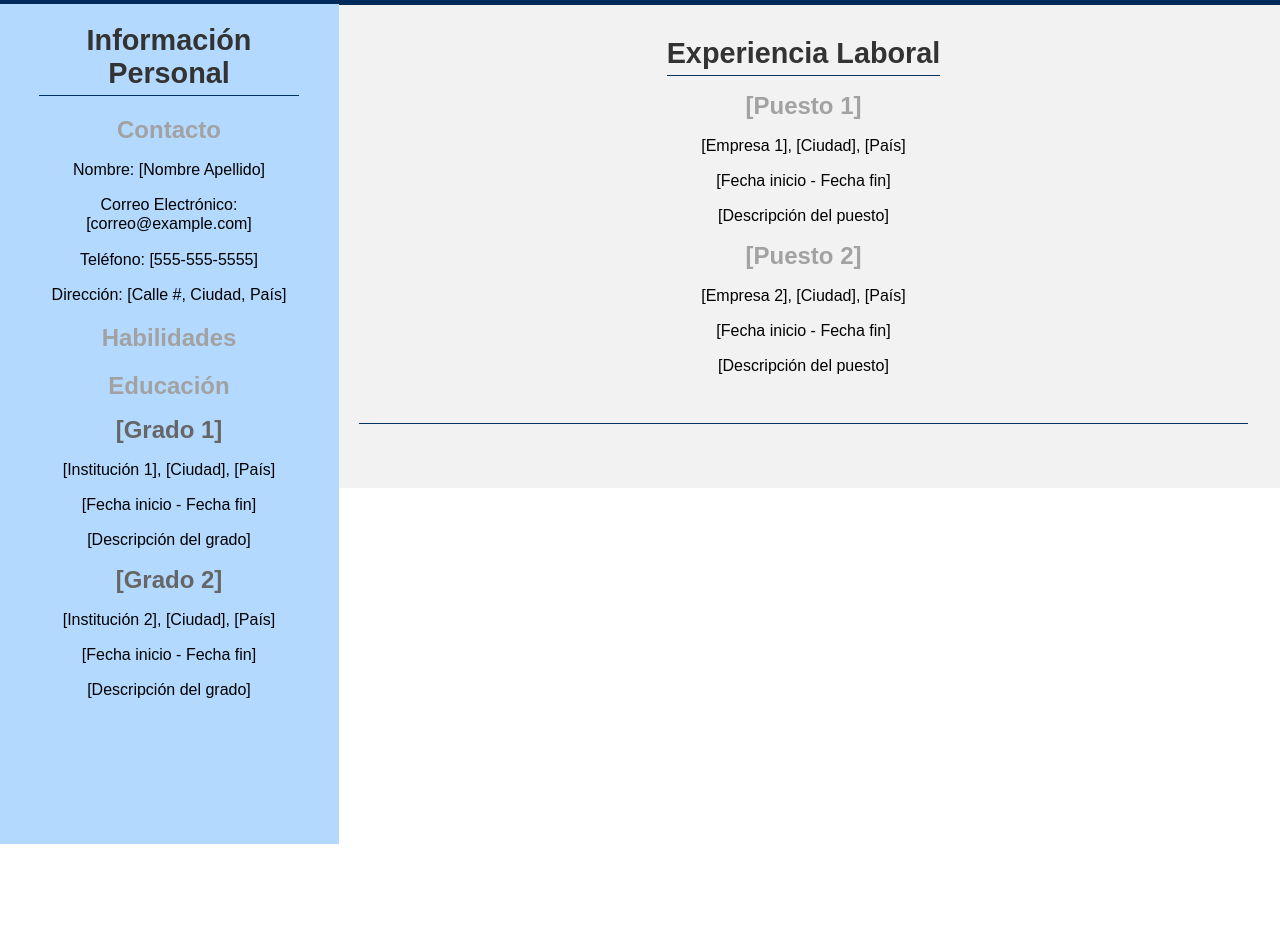
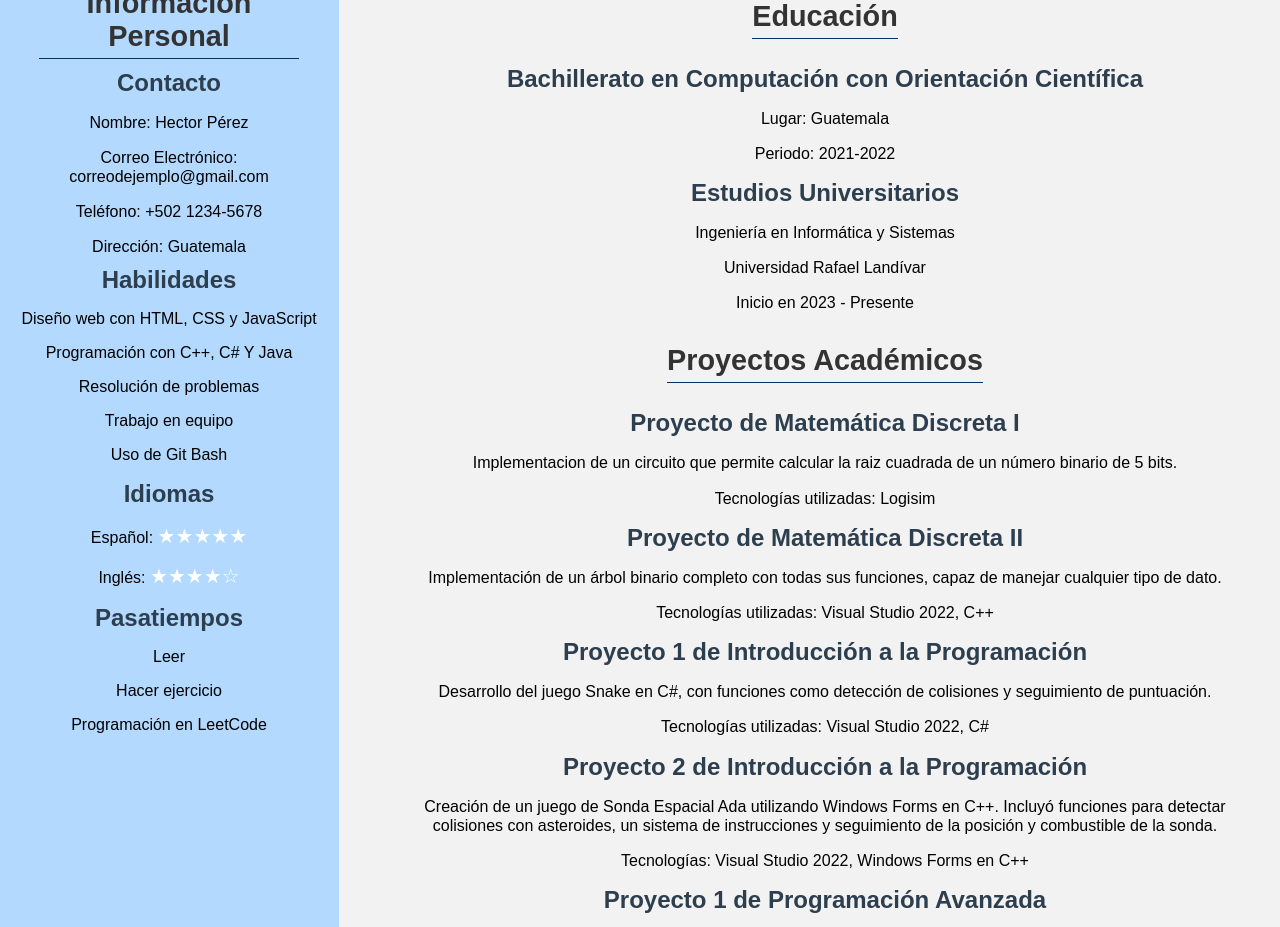
Before and after one commit to Hector1527/CV.github.io, a plain HTML site: page index.html in a window 1280 px wide. Shown: the part 187-1114 px from the top of the page. Before the commit the page ends 1031 px from the top, so only its background shows below. Drawn offline with Linux system fonts and the light colour scheme.

Commit message:
mejoras de personalización y datos añadidos

```diff
--- a/index.css
+++ b/index.css
@@ -6,12 +6,15 @@ body {
 
 header {
     background-color: #002b5b;
-    color: #333;
+    color: #ffffff;
     padding: 1rem;
     display: flex;
-    align-items: center;
     padding-left: 20px;
     padding-right: 20px;
+    position: relative;
+    justify-content: space-between;
+    align-items: center;
+    z-index: 1;
 }
 
 main {
@@ -24,38 +27,39 @@ section {
 }
 
 .experiencia-laboral {
+    text-align: center;
     justify-content: center;
     display: flex;
     flex-direction: column;
     align-items: center;
     text-align: center;
-    border-bottom: 1px solid #003366;
     padding-bottom: 1rem;
     margin-bottom: 2rem;
 }
 
 .informacion-personal {
     float: left;
+    padding: 20px;
+    margin-right: 30px;
+    background-color: #b3d9ff;
+    overflow: auto;
     width: 300px;
-    padding: 20px;
-    margin-right: 20px;
-    background-color: #b3d9ff;
-    height: 100%;
-    margin-left: -33;
-    margin-top: -33;
+    height: calc(100vh*1.5);
     text-align: center;
     position: relative;
-    z-index: 0;
+    left: -33px;
+    top: -33px;
 }
 
 h1,
 h2,
 h3,
-h4 {
+h4,
+h5 {
     margin: 0;
     margin-right: 20px;
     margin-left: 20px;
-    color: #a2a2a2;
+    color: #ffffff;
 }
 
 ul {
@@ -91,13 +95,17 @@ h2 {
 
 h3 {
     font-size: 1.5rem;
-    color: #a2a2a2;
 }
 
 h4 {
+    margin-top: 10px;
     font-size: 1.5rem;
-    color: #666;
-    margin-bottom: 10px;
+    color: #2d3e4e;
+}
+
+h5 {
+    font-size: 1.2rem;
+    color: #185382;
 }
 
 p {
@@ -109,18 +117,30 @@ a {
     color: #005293;
 }
 
+.profile-container {
+    position: relative;
+}
+
 .header-text {
+    display: grid;
+    position: relative;
+    text-align: center;
+    justify-content: center;
+    align-items: center;
     margin-left: auto;
     margin-right: auto;
+    margin: 0 auto;
 }
 
 .profile-image {
+    top: 0;
+    left: 0;
+    max-width: 100%;
     width: 150px;
-    height: 150px;
+    height: auto;
     border-radius: 50%;
     overflow: hidden;
     margin-left: 70px;
-    position: relative;
     z-index: 1;
     border: 5px solid #005293;
 }
@@ -128,19 +148,63 @@ a {
 .profile-image img {
     width: 100%;
     height: 100%;
+    object-fit: cover;
+}
+
+.estrellas {
+    font-size: 20px;
+    color: #ffffff;
 }
 
 @media (max-width: 768px) {
+    header {
+        padding: 0.5rem;
+    }
+
+    .experiencia-laboral {
+        margin-top: 2rem;
+    }
+
+    .profile-image {
+        width: 100px;
+        height: 100px;
+        margin: 0 auto;
+    }
+
+    .header-text {
+        margin: 1rem auto;
+    }
+
     .informacion-personal {
         width: 100%;
         float: none;
-        margin-left: 0;
-        margin-top: 0;
+        margin: 0;
+        padding: 1rem;
+    }
+}
+
+@media (max-width: 480px) {
+    header {
+        flex-direction: column;
+        text-align: center;
     }
 
-    @media (max-width: 480px) {
-        header {
-            padding-left: 10px;
-            padding-right: 10px;
-        }
+    .experiencia-laboral {
+        margin-top: 2rem;
     }
+
+    .header-text {
+        margin-top: 1rem;
+    }
+
+    .profile-image {
+        margin-bottom: 1rem;
+    }
+
+    .informacion-personal {
+        width: 100%;
+        margin: 0;
+        margin-top: 1rem;
+        margin-bottom: 1rem;
+    }
+}
--- a/index.html
+++ b/index.html
@@ -10,8 +10,10 @@
 
 <body>
     <header>
-        <div class="profile-image">
-            <img src="1304223.jpg" alt="Profile image">
+        <div class="profile-container">
+            <div class="profile-image">
+                <img src="1304223.jpg" alt="Profile image">
+            </div>
         </div>
         <div class="header-text">
             <h1>Hector Pérez</h1>
@@ -21,48 +23,81 @@
     <main>
         <div class="informacion-personal">
             <h2>Información Personal</h2>
-            <h3>Contacto</h3>
-            <p>Nombre: [Nombre Apellido]</p>
-            <p>Correo Electrónico: [correo@example.com]</p>
-            <p>Teléfono: [555-555-5555]</p>
-            <p>Dirección: [Calle #, Ciudad, País]</p>
+            <h4>Contacto</h4>
+            <p>Nombre: Hector Pérez</p>
+            <p>Correo Electrónico: correodejemplo@gmail.com</p>
+            <p>Teléfono: +502 1234-5678</p>
+            <p>Dirección: Guatemala</p>
 
-            <h3>Habilidades</h3>
-            <!-- Skills here -->
-            <h3>Educación</h3>
+            <h4>Habilidades</h4>
             <ul>
-                <li>
-                    <h4>[Grado 1]</h4>
-                    <p>[Institución 1], [Ciudad], [País]</p>
-                    <p>[Fecha inicio - Fecha fin]</p>
-                    <p>[Descripción del grado]</p>
-                </li>
-                <li>
-                    <h4>[Grado 2]</h4>
-                    <p>[Institución 2], [Ciudad], [País]</p>
-                    <p>[Fecha inicio - Fecha fin]</p>
-                    <p>[Descripción del grado]</p>
-                </li>
+                <li>Diseño web con HTML, CSS y JavaScript</li>
+                <li>Programación con C++, C# Y Java</li>
+                <li>Resolución de problemas</li>
+                <li>Trabajo en equipo</li>
+                <li>Uso de Git Bash</li>
+            </ul>
+            <h4>Idiomas</h4>
+            <ul>
+                <li>Español: <span class="estrellas">&#9733;&#9733;&#9733;&#9733;&#9733;</span></li>
+                <li>Inglés: <span class="estrellas">&#9733;&#9733;&#9733;&#9733;&#9734;</span></li>
+            </ul>
+            <h4>Pasatiempos</h4>
+            <ul>
+                <li>Leer</li>
+                <li>Hacer ejercicio</li>
+                <li>Programación en LeetCode</li>
             </ul>
         </div>
         <div class="experiencia-laboral">
-            <h2>Experiencia Laboral</h2>
+            <h2>Educación</h2>
             <ul>
                 <li>
-                    <h3>[Puesto 1]</h3>
-                    <p>[Empresa 1], [Ciudad], [País]</p>
-                    <p>[Fecha inicio - Fecha fin]</p>
-                    <p>[Descripción del puesto]</p>
+                    <h4>Bachillerato en Computación con Orientación Científica</h4>
+                    <p>Lugar: Guatemala</p>
+                    <p>Periodo: 2021-2022</p>
                 </li>
                 <li>
-                    <h3>[Puesto 2]</h3>
-                    <p>[Empresa 2], [Ciudad], [País]</p>
-                    <p>[Fecha inicio - Fecha fin]</p>
-                    <p>[Descripción del puesto]</p>
+                    <h4>Estudios Universitarios</h4>
+                    <p>Ingeniería en Informática y Sistemas</p>
+                    <p>Universidad Rafael Landívar</p>
+                    <p>Inicio en 2023 - Presente</p>
+                </li>
+            </ul>
+            <h2>Proyectos Académicos</h2>
+            <ul>
+                <li>
+                    <h4>Proyecto de Matemática Discreta I</h4>
+                    <p>Implementacion de un circuito que permite calcular la raiz cuadrada de un número binario de 5 bits.</p>
+                    <p>Tecnologías utilizadas: Logisim</p>
+                </li>
+                <li>
+                    <h4>Proyecto de Matemática Discreta II </h4>
+                    <p>Implementación de un árbol binario completo con todas sus funciones, capaz de manejar cualquier tipo de dato.</p>
+                    <p>Tecnologías utilizadas: Visual Studio 2022, C++</p>
+                </li>
+                <li>
+                    <h4>Proyecto 1 de Introducción a la Programación</h4>
+                    <p>Desarrollo del juego Snake en C#, con funciones como detección de colisiones y seguimiento de puntuación.</p>
+                    <p>Tecnologías utilizadas: Visual Studio 2022, C#</p>
+                </li>
+                <li>
+                    <h4>Proyecto 2 de Introducción a la Programación </h4>
+                    <p>Creación de un juego de Sonda Espacial Ada utilizando Windows Forms en C++. Incluyó funciones para detectar colisiones con asteroides, un sistema de instrucciones y seguimiento de la posición y combustible de la sonda.</p>
+                    <p>Tecnologías: Visual Studio 2022, Windows Forms en C++</p>
+                </li>
+                <li>
+                    <h4>Proyecto 1 de Programación Avanzada</h4>
+                    <p>Desarrollo de un reproductor de canciones en Windows Forms. Incluyó colas para la reproducción, temporizador para cambiar automáticamente de canción, y mecanismos de ordenamiento por autor, nombre y duración. Se añadió la capacidad de cargar canciones desde archivos de texto, con detección de errores de sintaxis. También se permitió agrupar canciones por disco y realizar acciones como agregar, eliminar, reproducir y saltar canciones.</p>
+                    <p>Tecnologías: Visual Studio 2022, Windows Forms en C++</p>
+                </li>
+                <li>
+                    <h4>Proyecto 2 de Programación Avanzada</h4>
+                    <p>Desarrollo de un sistema automatizado de gestión de medicamentos para una farmacia, que incluyó: gestión de información y proveedores, control de inventario, registro y actualización de medicamentos, generación de informes, exportación de datos a CSV, cálculo del precio promedio, y filtrado de medicamentos por varios criterios.</p>
+                    <p>Tecnologías utilizadas: Visual Studio 2022, C++</p>
                 </li>
             </ul>
         </div>
     </main>
 </body>
-
 </html>
```
